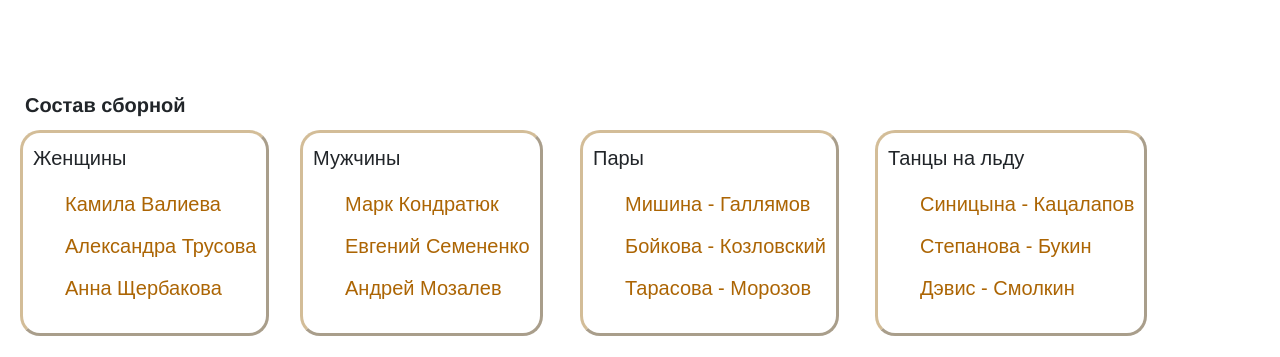
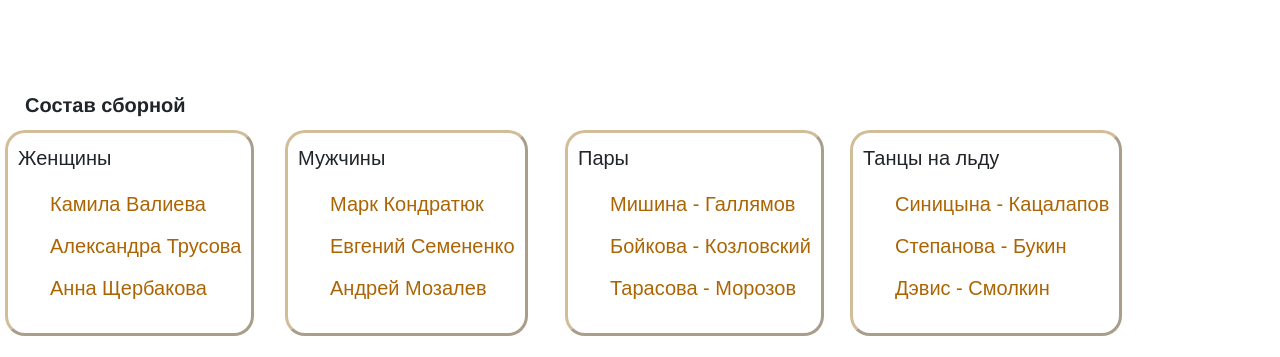
Before and after one commit to olgagatillo/mainor, a plain HTML site: page index.html in a window 1280 px wide. Shown: the part 760-1117 px from the top of the page. Drawn offline with nearby package versions, Linux system fonts and the light colour scheme.

Commit message:
Update styles.css

```diff
--- a/styles.css
+++ b/styles.css
@@ -94,7 +94,7 @@ letter-spacing: 0.05em;
   float:left;
   position:absolute;
   margin-top:300px;
-  margin-left:20px;
+  margin-left:5px;
   font-size: 20px;
   border: medium outset #a87d3380;
   padding:10px;
@@ -131,7 +131,7 @@ letter-spacing: 0.05em;
   float:left;
   position:absolute;
   margin-top:300px;
-  margin-left:300px;
+  margin-left:285px;
   font-size: 20px;
   border: medium outset #a87d3380;
   padding:10px;
@@ -166,7 +166,7 @@ letter-spacing: 0.05em;
   float:left;
   position:absolute;
   margin-top:300px;
-  margin-left:580px;
+  margin-left:565px;
   font-size: 20px;
   border: medium outset #a87d3380;
   padding:10px;
@@ -204,7 +204,7 @@ letter-spacing: 0.05em;
   float:left;
   position:absolute;
   margin-top:300px;
-  margin-left:875px;
+  margin-left:850px;
   font-size: 20px;
   border: medium outset #a87d3380;
   padding:10px;
@@ -245,7 +245,7 @@ letter-spacing: 0.05em;
 #podium{
   position:absolute;
   margin-top:580px;
-  margin-left:20px;
+  margin-left:5px;
   box-shadow: 0 0 10px #444;
 }
 
```
